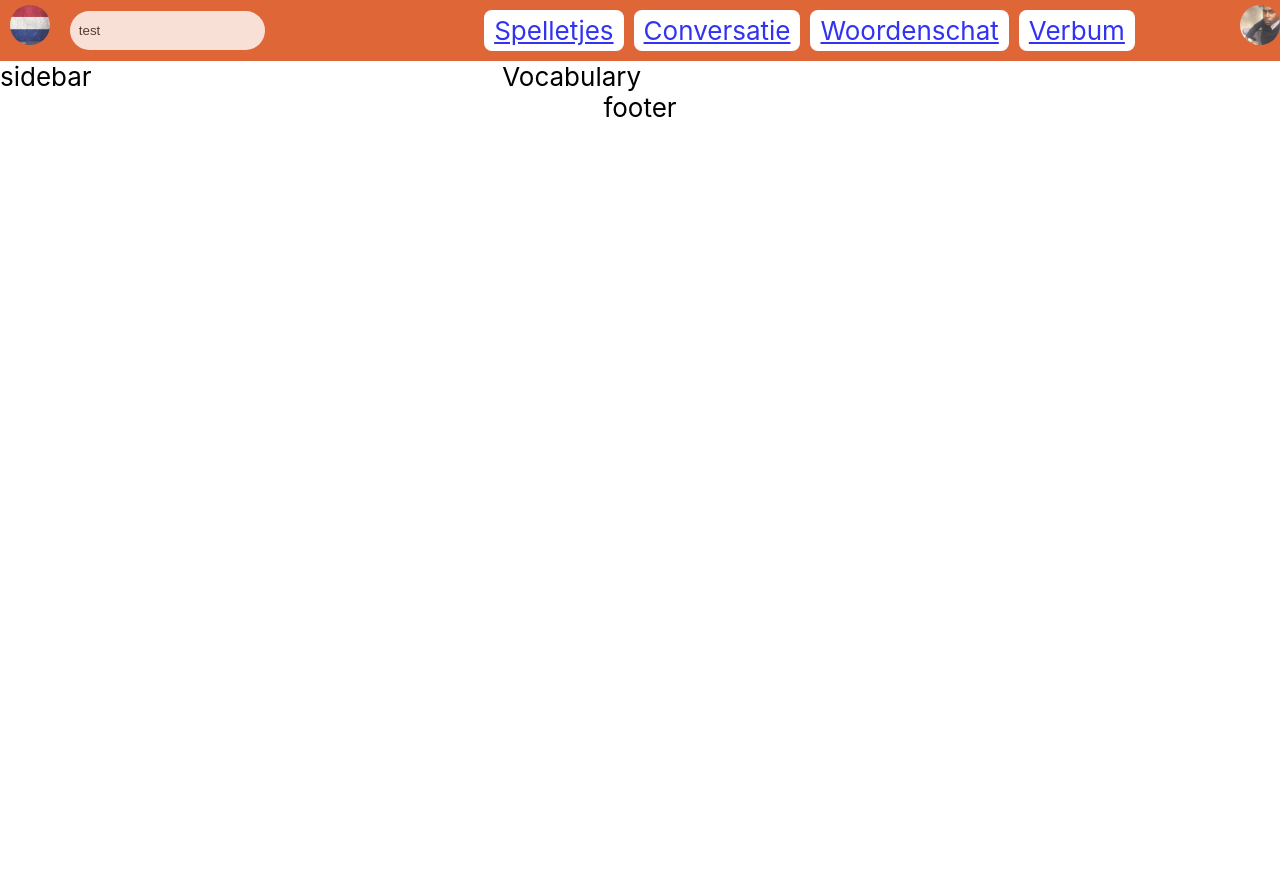
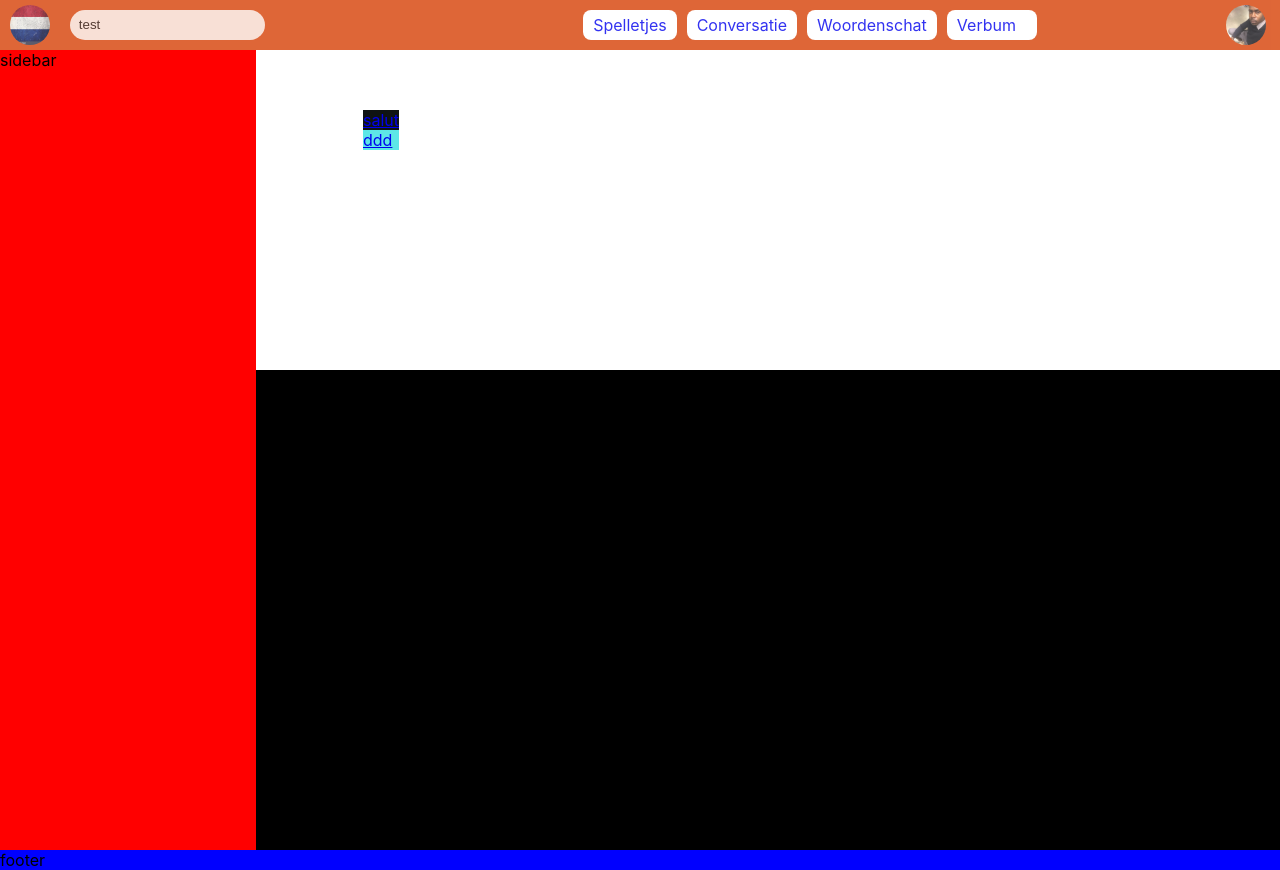
Before and after one commit to bleaz01/Learning, a React (Create React App) app: page /Woordenschat in a window 1280 px wide. Before the commit the page ends 800 px from the top, so only its background shows below. Built offline with nearby package versions, Linux system fonts and the light colour scheme.

Commit message:
Save before ejecting

```diff
--- a/src/App.css
+++ /dev/null
@@ -1,47 +0,0 @@
-.App {
-  text-align: center;
-}
-
-
-
-.App-header {
-  min-height: 100vh;
-  display: flex;
-  flex-direction: column;
-  font-size: calc(10px + 2vmin);
-
-}
-
-.App-container{
-  flex-basis: 100%;
-  display: flex;
-  flex-direction: row;
-
-
-}
-
-.App-main{
-  flex-basis: 75%;
-}
-
-.App-nav{
-
-}
-
-.App-sideBar{
-  flex-basis: 25%;
-}
-
-.App-footer{
-
-}
-
-
-/* @keyframes App-logo-spin {
-  from {
-    transform: rotate(0deg);
-  }
-  to {
-    transform: rotate(360deg);
-  } */
-/* } */
--- a/src/App.js
+++ b/src/App.js
@@ -1,7 +1,7 @@
 import React, { Suspense, lazy } from 'react';
 import { BrowserRouter as Router, Route, Switch } from 'react-router-dom';
 
-import './App.css';
+import './App.scss';
 import NavBar from './Components/NavBar/NavBar';
 
 //Routes
@@ -17,15 +17,13 @@ function App() {
     <div className="App">
       <Router>
         <header className="App-header">
-        <div className="App-Nav">
           <NavBar/>
+        </header>
+        <div className="App-main">
+          <div className="App-sidebar">
+              sidebar
           </div>
           <div className="App-container">
-          <div clasName="App-sideBar">
-            sidebar
-          </div>
-          <div className="App-main">
-
             <Suspense fallback={<div>Chargement...</div>}>
               <Switch>
                 <Route exact path="/">
@@ -42,13 +40,11 @@ function App() {
                 </Route>
               </Switch>
             </Suspense>
-
           </div>
         </div>
-        <div className="App-footer">
+        <footer className="App-footer">
           footer
-        </div>
-      </header>
+        </footer>
       </Router>
     </div>
   );
--- /dev/null
+++ b/src/App.scss
@@ -0,0 +1,59 @@
+/* .App {
+  min-height: 100vh;
+  display: flex;
+  flex-direction: column;
+  font-size: calc(10px + 2vmin);
+}
+ */
+ .App{
+  display: flex;
+  flex-direction: row;
+  flex-wrap: wrap;
+ }
+
+.App-header{
+  flex-basis: 100%;
+}
+
+.App-main{
+  min-height: 100vh;
+  flex-basis: 100%;
+  display: flex;
+  flex-direction: row;
+
+  .App-sidebar{
+    height: 100%;
+    flex-basis: 25%;
+    background-color:red;
+  }
+
+  .App-container{
+    height: 100%;
+    flex-basis: 100%;
+
+  }
+
+}
+
+.App-footer{
+  background-color: blue;
+  flex-basis: 100%;
+}
+
+
+
+
+
+
+
+
+
+
+/* @keyframes App-logo-spin {
+  from {
+    transform: rotate(0deg);
+  }
+  to {
+    transform: rotate(360deg);
+  } */
+/* } */
--- /dev/null
+++ b/src/Components/Item/Card/Card.js
@@ -0,0 +1,25 @@
+import React,{useState} from 'react';
+
+import './CardStyleSheet.scss'
+const Card = (props) =>{
+
+    const {cardHeader, imgCard, cardFooter} = props
+
+    return (
+        <div className='Card-container'>
+            <a href='#'>
+                <div className='Card-header'>
+                    {cardHeader}
+                </div>
+                <div className='Card-body'>
+                    {/* <img src={imgCard} className='Card-img'/> */}
+                </div>
+                <div className='Card-footer'>
+                        {cardFooter}
+                </div>
+            </a>
+        </div>
+    )
+}
+
+export default Card;
--- /dev/null
+++ b/src/Components/Item/Card/CardStyleSheet.scss
@@ -0,0 +1,34 @@
+.Card-container{
+
+    display: flex;
+    width: 250px;
+    height: 160px;
+    margin: 0;
+    padding: 0;
+    justify-content: center;
+    align-items: center;
+
+    .Card-header{
+        flex-basis: 12%;
+        background-color: rgb(15, 19, 19);
+    }
+
+    .Card-body{
+        flex-basis: 60%;
+        background-color: rgb(141, 91, 30);
+
+
+        img{
+            // width:50%;
+            // height:50%;
+            // display:block;
+        }
+    }
+
+    .Card-footer{
+        flex-basis: 12%;
+        background-color: rgb(93, 231, 231);
+
+    }
+
+}
--- a/src/Components/NavBar/NavBar.js
+++ b/src/Components/NavBar/NavBar.js
@@ -21,7 +21,7 @@ const NavBar = ()=>{
     const items = listItems.map((item)=>{
         return (
                 <li className='Item'>
-                    <Link to={'/'+item}item>{item}</Link>
+                    <Link style={{textDecoration:'none'}}to={'/'+item}item>{item}</Link>
                 </li>
              )
     });
--- a/src/Components/NavBar/NavBarStyleSheet.scss
+++ b/src/Components/NavBar/NavBarStyleSheet.scss
@@ -31,7 +31,7 @@
 }
 
 .Nav-Items{
-   flex-basis: 70%;
+   flex-basis: 65%;
 
 }
 
--- a/src/Components/routes/Vocabulary/Vocabulary.js
+++ b/src/Components/routes/Vocabulary/Vocabulary.js
@@ -1,9 +1,25 @@
+
 import React from 'react';
+
+//component
+import Card from '../../Item/Card/Card';
+
+import img from '../../../assets/jeason.jpg'
+import './VocabularyStyleSheet.scss'
 
 const Vocabulary = ()=>{
     return (
-        <div>
-            Vocabulary
+        <div className='Voc-container'>
+            <div className='Voc-header'>
+               <Card
+                cardHeader='salut'
+                imgCard={img}
+                cardFooter='ddd'
+               />
+            </div>
+            <div className='Voc-body'>
+                k
+            </div>
         </div>
     )
 }
--- a/src/Components/routes/Vocabulary/VocabularyStyleSheet.scss
+++ b/src/Components/routes/Vocabulary/VocabularyStyleSheet.scss
@@ -0,0 +1,17 @@
+.Voc-container{
+    height: 100%;
+    display: flex;
+    flex-direction: column;
+
+    .Voc-header{
+        min-height: 300px;
+        flex-basis: 40vh;
+
+    }
+
+    .Voc-body{
+        flex-basis: 60vh;
+        background-color: black;
+
+    }
+}
```
Also changed, not shown: src/Components/Item/CardItem/VocabularyItem/VocabularyItem.js (added, +9 -0 lines), src/Components/Navigation/LoggetNavigation.js (+56 -0 lines), src/Components/Item/CardItem/VocabularyItem/VocabularyItem.scss (added), 1 other file (tests, documents, lock files or other folders). Lines whose indentation alone changed are shown as unchanged.
